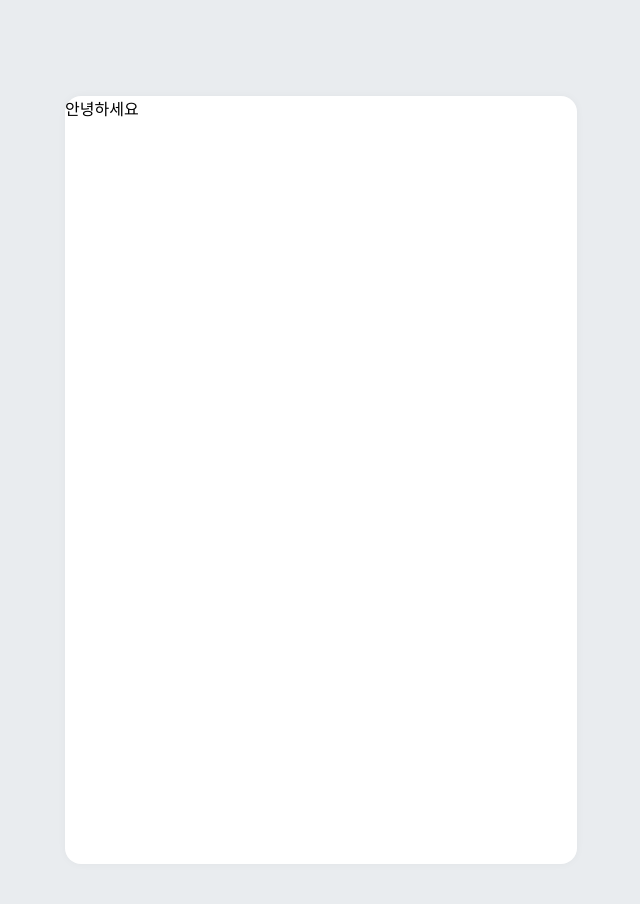
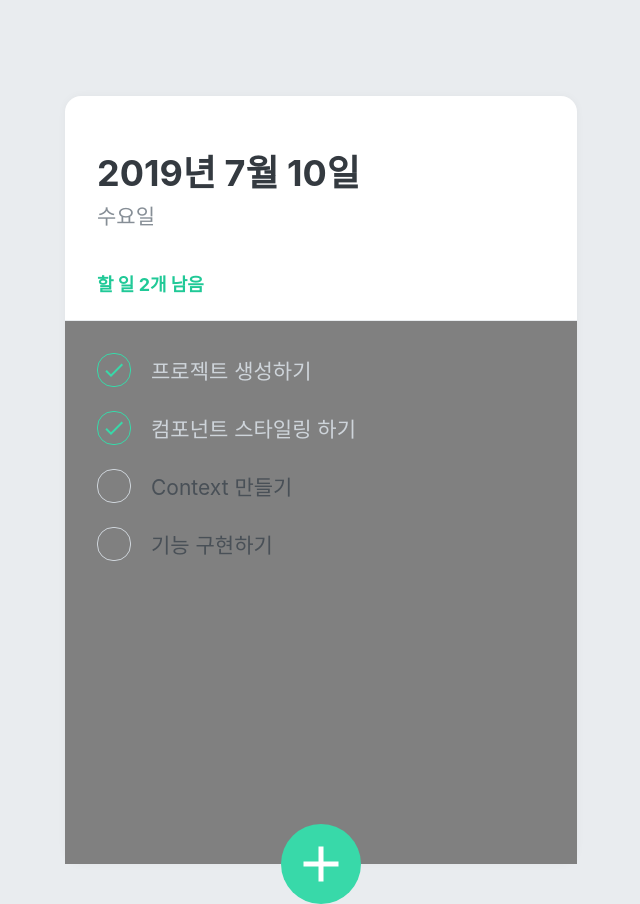
Before and after one commit to jellive/mashup-todolist, a React (Create React App) app: page / in a window 1280 px wide. Shown: the whole page, without its empty margins (319-959 px from the left). Built offline with nearby package versions, Linux system fonts and the light colour scheme.

Commit message:
Add component(create, head, item, list).

```diff
--- a/package.json
+++ b/package.json
@@ -13,7 +13,7 @@
     "@types/styled-components": "^4.4.2",
     "react": "^16.12.0",
     "react-dom": "^16.12.0",
-    "react-icons": "^3.8.0",
+    "react-icons": "^3.9.0",
     "react-scripts": "3.3.0",
     "styled-components": "^5.0.0",
     "typescript": "~3.7.2"
@@ -38,5 +38,8 @@
       "last 1 firefox version",
       "last 1 safari version"
     ]
+  },
+  "devDependencies": {
+    "@types/react-icons": "^3.0.0"
   }
 }
--- a/src/App.tsx
+++ b/src/App.tsx
@@ -1,6 +1,10 @@
 import React from 'react';
 import { createGlobalStyle } from 'styled-components'
 import TodoTemplate from './components/TodoTemplate'
+import TodoHead from './components/TodoHead'
+import TodoList from './components/ToodList'
+import TodoCreate from './components/TodoCreate'
+
 
 const GlobalStyle = createGlobalStyle`
 body{
@@ -12,7 +16,7 @@
   return (
     <>
       <GlobalStyle />
-      <TodoTemplate>안녕하세요</TodoTemplate>
+      <TodoTemplate><TodoHead /><TodoList /><TodoCreate /></TodoTemplate>
     </>
   );
 }
--- /dev/null
+++ b/src/components/TodoCreate.tsx
@@ -0,0 +1,99 @@
+import React, { useState } from 'react';
+import styled, { css } from 'styled-components';
+import { MdAdd } from 'react-icons/md';
+
+const CircleButton = styled.button`
+  background: #38d9a9;
+  &:hover {
+    background: #63e6be;
+  }
+  &:active {
+    background: #20c997;
+  }
+
+  z-index: 5;
+  cursor: pointer;
+  width: 80px;
+  height: 80px;
+  display: block;
+  align-items: center;
+  justify-content: center;
+  font-size: 60px;
+  position: absolute;
+  left: 50%;
+  bottom: 0px;
+  transform: translate(-50%, 50%);
+  color: white;
+  border-radius: 50%;
+  border: none;
+  outline: none;
+  display: flex;
+  align-items: center;
+  justify-content: center;
+
+  transition: 0.125s all ease-in;
+  ${(props: { open: Boolean }) =>
+        props.open &&
+        css`
+      background: #ff6b6b;
+      &:hover {
+        background: #ff8787;
+      }
+      &:active {
+        background: #fa5252;
+      }
+      transform: translate(-50%, 50%) rotate(45deg);
+    `}
+`;
+
+const InsertFormPositioner = styled.div`
+  width: 100%;
+  bottom: 0;
+  left: 0;
+  position: absolute;
+`;
+
+const InsertForm = styled.form`
+  background: #f8f9fa;
+  padding-left: 32px;
+  padding-top: 32px;
+  padding-right: 32px;
+  padding-bottom: 72px;
+
+  border-bottom-left-radius: 16px;
+  border-bottom-right-radius: 16px;
+  border-top: 1px solid #e9ecef;
+`;
+
+const Input = styled.input`
+  padding: 12px;
+  border-radius: 4px;
+  border: 1px solid #dee2e6;
+  width: 100%;
+  outline: none;
+  font-size: 18px;
+  box-sizing: border-box;
+`;
+
+function TodoCreate() {
+    const [open, setOpen] = useState(false);
+
+    const onToggle = () => setOpen(!open);
+
+    return (
+        <>
+            {open && (
+                <InsertFormPositioner>
+                    <InsertForm>
+                        <Input autoFocus placeholder="할 일을 입력 후, Enter 를 누르세요" />
+                    </InsertForm>
+                </InsertFormPositioner>
+            )}
+            <CircleButton onClick={onToggle} open={open}>
+                <MdAdd />
+            </CircleButton>
+        </>
+    );
+}
+
+export default TodoCreate;
--- /dev/null
+++ b/src/components/TodoHead.tsx
@@ -0,0 +1,38 @@
+import React from 'react'
+import styled from 'styled-components'
+
+const TodoHeadBlock = styled.div`
+    padding-top: 48px;
+    padding-left: 32px;
+    padding-right: 32px;
+    padding-bottom: 24px;
+    border-bottom: 1px solid #e9ecef;
+    h1 {
+    margin: 0;
+    font-size: 36px;
+    color: #343a40;
+    }
+    .day {
+    margin-top: 4px;
+    color: #868e96;
+    font-size: 21px;
+    }
+    .tasks-left {
+    color: #20c997;
+    font-size: 18px;
+    margin-top: 40px;
+    font-weight: bold;
+    }
+`
+
+function TodoHead() {
+    return (
+        <TodoHeadBlock>
+            <h1>2019년 7월 10일</h1>
+            <div className="day">수요일</div>
+            <div className="tasks-left">할 일 2개 남음</div>
+        </TodoHeadBlock>
+    )
+}
+
+export default TodoHead
--- /dev/null
+++ b/src/components/TodoItem.tsx
@@ -0,0 +1,74 @@
+import React from 'react'
+import styled, { css } from 'styled-components'
+import { MdDone, MdDelete } from 'react-icons/md'
+
+const Remove = styled.div`
+display: flex;
+align-items: center;
+justify-content: center;
+color: #dee2e6;
+font-size: 24px;
+cursor: pointer;
+&:hover {
+  color: #ff6b6b;
+}
+display: none;
+`
+
+
+const TodoItemBlock = styled.div`
+  display: flex;
+  align-items: center;
+  padding-top: 12px;
+  padding-bottom: 12px;
+  &:hover {
+    ${Remove} {
+      display: initial;
+    }
+  }
+`;
+
+const CheckCircle = styled.div`
+  width: 32px;
+  height: 32px;
+  border-radius: 16px;
+  border: 1px solid #ced4da;
+  font-size: 24px;
+  display: flex;
+  align-items: center;
+  justify-content: center;
+  margin-right: 20px;
+  cursor: pointer;
+  ${(props: { done: Boolean }) =>
+        props.done &&
+        css`
+      border: 1px solid #38d9a9;
+      color: #38d9a9;
+    `}
+`;
+
+const Text = styled.div`
+  flex: 1;
+  font-size: 21px;
+  color: #495057;
+  ${(props: { done: Boolean }) =>
+        props.done &&
+        css`
+      color: #ced4da;
+    `}
+`;
+
+function TodoItem({ id, done, text }: { id?: Number, done: Boolean, text: String }) {
+
+    return (
+        <TodoItemBlock>
+            <CheckCircle done={done}>{done && <MdDone />}</CheckCircle>
+            <Text done={done}>{text}</Text>
+            <Remove>
+                <MdDelete />
+            </Remove>
+        </TodoItemBlock>
+    );
+}
+
+export default TodoItem
--- /dev/null
+++ b/src/components/ToodList.tsx
@@ -0,0 +1,24 @@
+import React from 'react'
+import styled from 'styled-components'
+import TodoItem from './TodoItem'
+
+const TodoListBlock = styled.div`
+    flex: 1;
+    padding: 20px 32px;
+    padding-bottom: 48px;
+    overflow-y: auto;
+    background: gray; /* 사이즈 조정이 잘 되고 있는지 확인하기 위한 임시 스타일 */
+`
+
+function TodoList() {
+    return <TodoListBlock>
+
+        <TodoItem text="프로젝트 생성하기" done={true} />
+        <TodoItem text="컴포넌트 스타일링 하기" done={true} />
+        <TodoItem text="Context 만들기" done={false} />
+        <TodoItem text="기능 구현하기" done={false} />
+
+    </TodoListBlock>
+}
+
+export default TodoList
```
Also changed, not shown: 1 other file (tests, documents, lock files or other folders).
